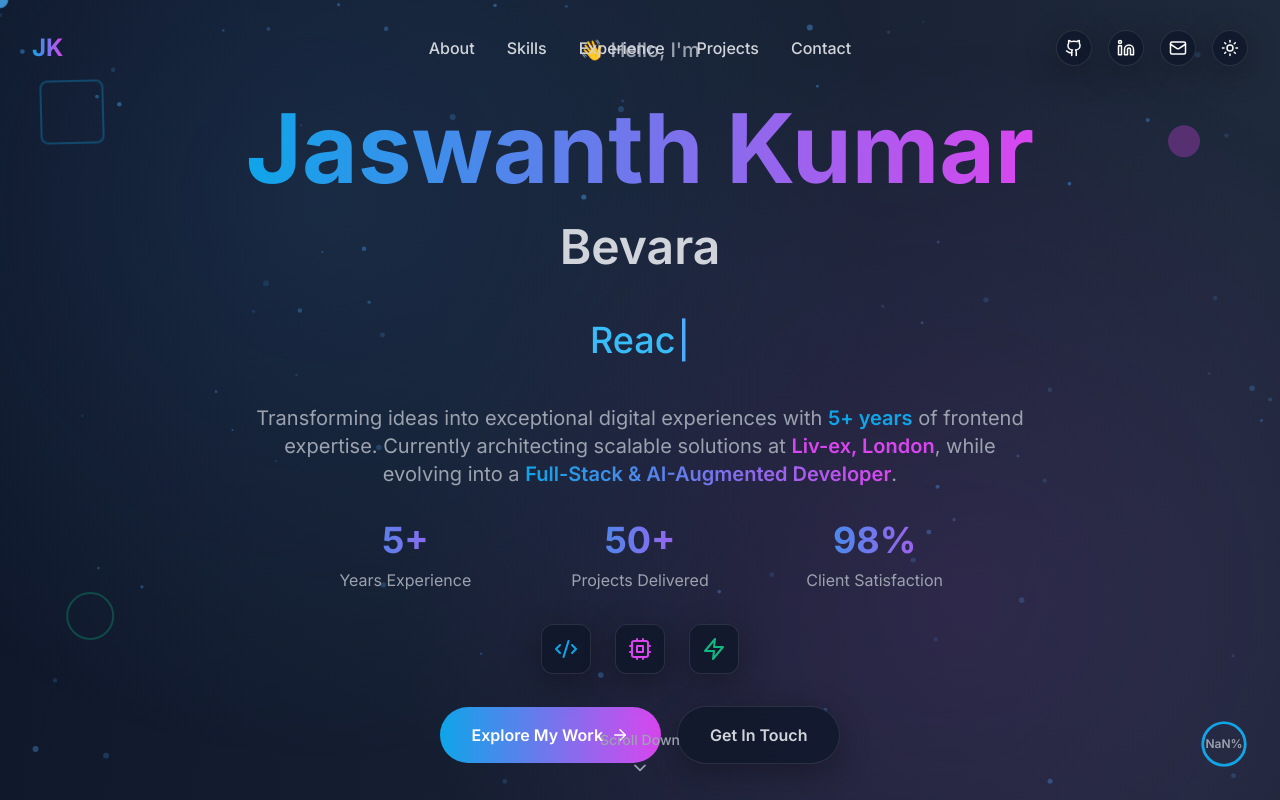
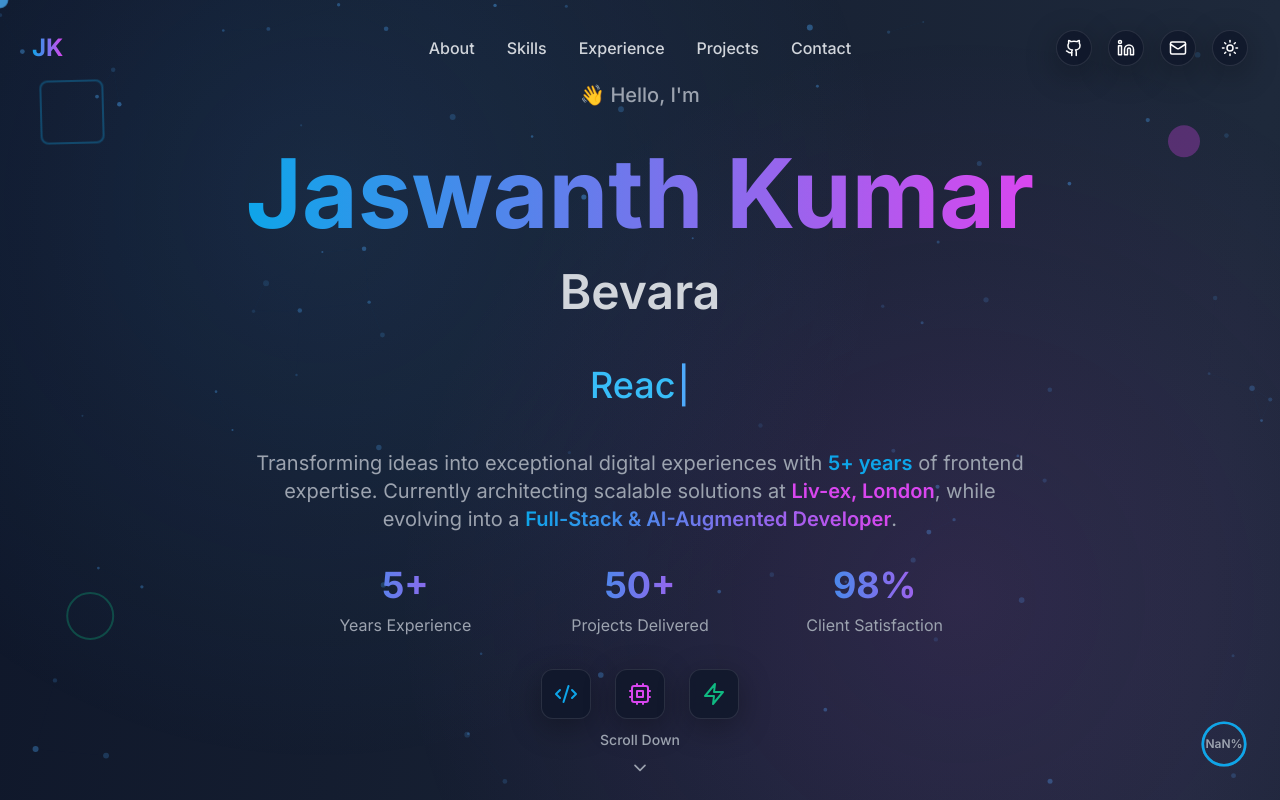
Before and after one commit to jaswanth-b-kumar/skillset-portfolio, a React (Create React App) app: page / in a window 1280 px wide. Shown: the top 800 px of the page. Built offline with nearby package versions, Linux system fonts and the light colour scheme.

Commit message:
Removed the CTA buttons

```diff
--- a/src/components/Hero.jsx
+++ b/src/components/Hero.jsx
@@ -164,27 +164,6 @@ const Hero = ({ darkMode }) => {
             </motion.div>
           </motion.div>
 
-          {/* CTA Buttons */}
-          <motion.div variants={itemVariants} className="flex flex-col sm:flex-row gap-4 justify-center items-center">
-            <motion.button
-              onClick={scrollToAbout}
-              className="group px-8 py-4 bg-gradient-to-r from-primary-500 to-secondary-500 text-white rounded-full font-semibold hover:shadow-lg hover:shadow-primary-500/25 transition-all duration-300 flex items-center space-x-2"
-              whileHover={{ scale: 1.05 }}
-              whileTap={{ scale: 0.95 }}
-            >
-              <span>Explore My Work</span>
-              <ArrowRight size={18} className="group-hover:translate-x-1 transition-transform" />
-            </motion.button>
-
-            <motion.a
-              href="mailto:jaswanth.k.bevara@gmail.com"
-              className="px-8 py-4 glass-effect text-gray-700 dark:text-gray-300 rounded-full font-semibold hover:text-primary-500 transition-all duration-300"
-              whileHover={{ scale: 1.05 }}
-              whileTap={{ scale: 0.95 }}
-            >
-              Get In Touch
-            </motion.a>
-          </motion.div>
         </motion.div>
       </div>
 
```
